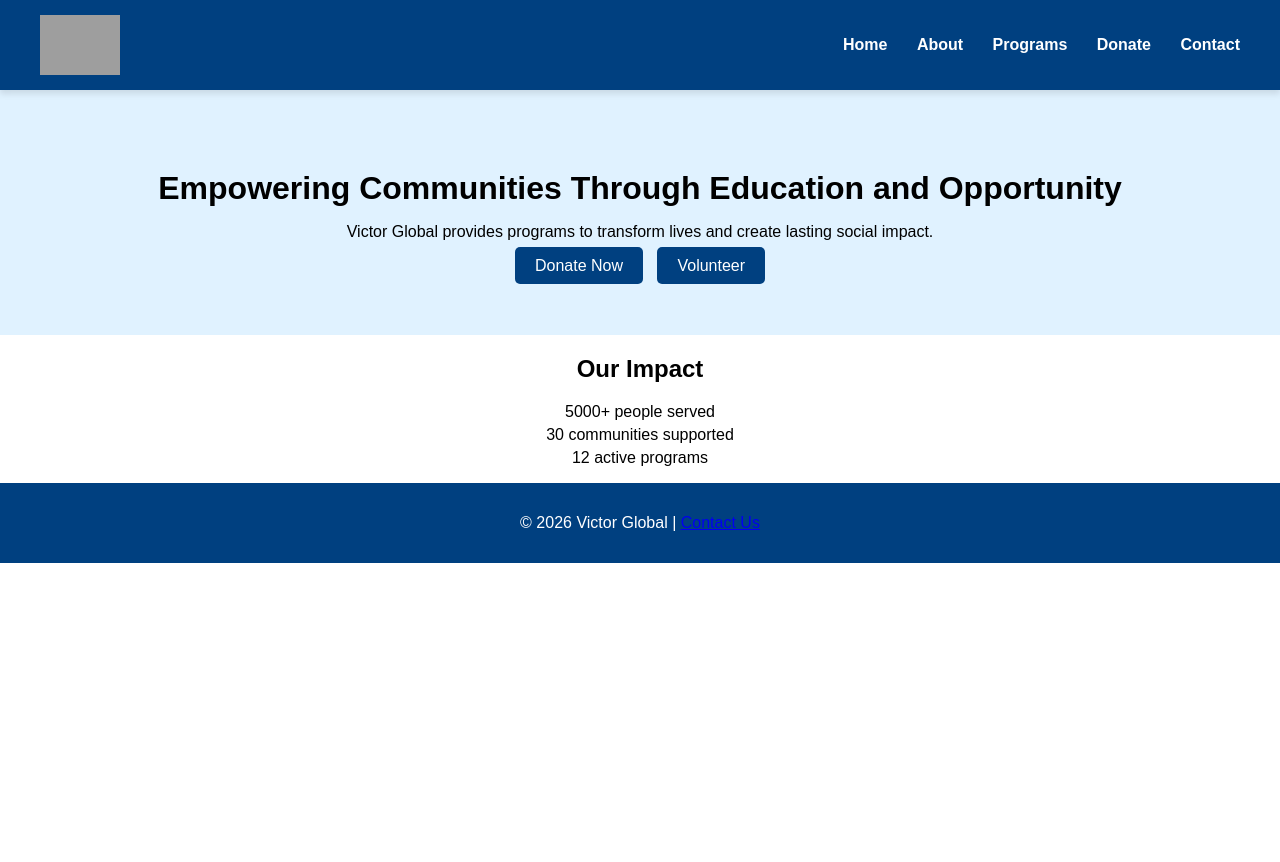
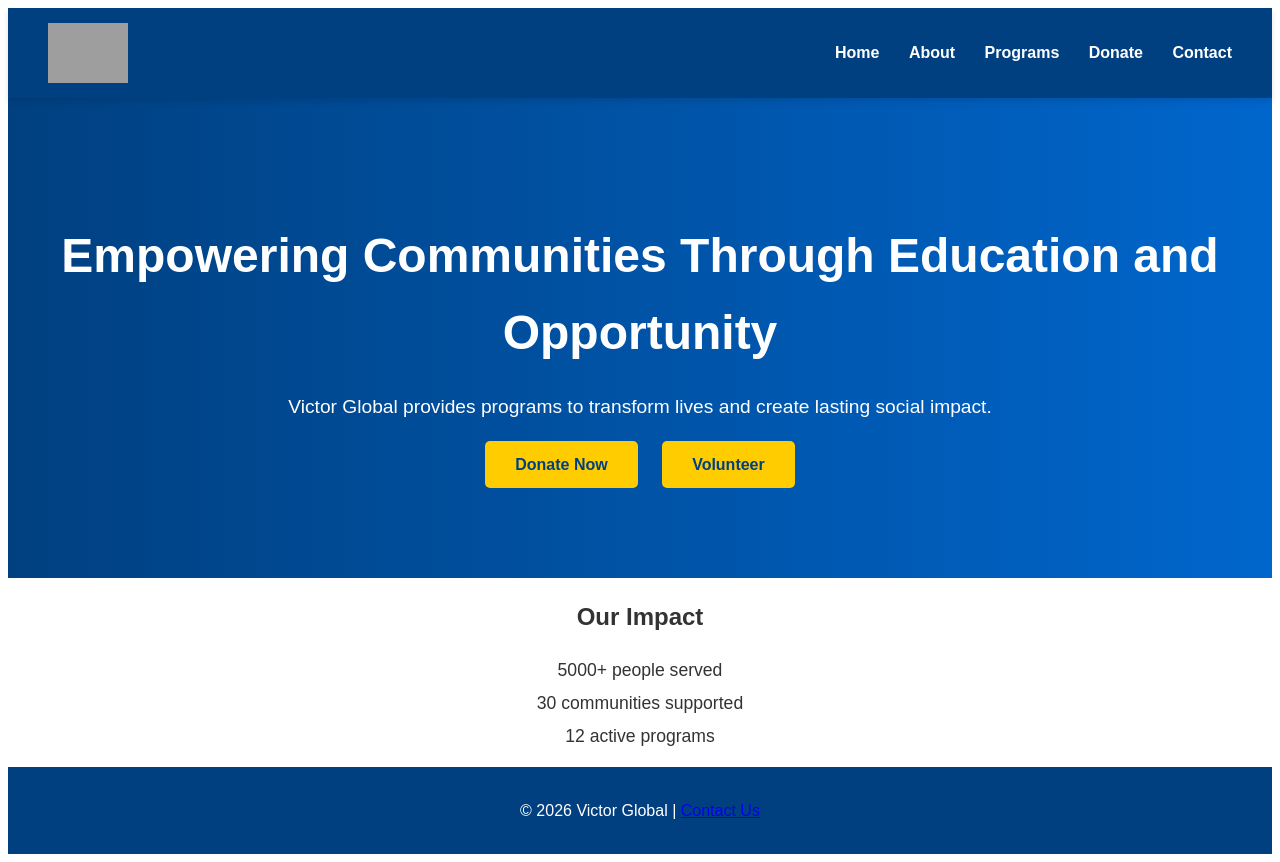
Before and after one commit to VGInitiative/victorglobal-site, a plain HTML site: page index.html in a window 1280 px wide. Before the commit the page ends 800 px from the top, so only its background shows below. Drawn offline with Linux system fonts and the light colour scheme; files that its build step writes are made by us from their sources; grey boxes are pictures that could not be loaded.

Commit message:
Update style.css

```diff
--- a/assets/ccs/style.css
+++ b/assets/ccs/style.css
@@ -1,4 +1,25 @@
-body { font-family: Arial, sans-serif; margin:0; padding:0; }
+body {
+    font-family: 'Arial', 'Helvetica', sans-serif;
+    line-height: 1.6;
+    color: #333;
+}
+
+main h1, main h2 {
+    text-align: center;
+    margin-top: 30px;
+    font-weight: 700;
+}
+
+main ul {
+    list-style: none;
+    text-align: center;
+    padding: 0;
+}
+
+main ul li {
+    margin: 10px 0;
+    font-size: 1.1rem;
+}
 header {
     background: #004080;
     color: white;
@@ -28,9 +49,56 @@ header nav a:hover {
     max-height: 60px;
     width: auto;
 }
-.hero { text-align:center; padding:60px 20px; background:#e0f2ff; }
-.hero h1 { font-size:2rem; margin-bottom:10px; }
-.hero .btn { padding:10px 20px; margin:5px; background:#004080; color:white; text-decoration:none; border-radius:5px; }
+.hero {
+    text-align: center;
+    padding: 100px 20px;
+    background: linear-gradient(to right, #004080, #0066cc);
+    color: white;
+}
+
+.hero h1 {
+    font-size: 3rem;
+    margin-bottom: 20px;
+}
+
+.hero p {
+    font-size: 1.2rem;
+    margin-bottom: 30px;
+}
+
+.hero .btn {
+    padding: 15px 30px;
+    margin: 10px;
+    background: #ffcc00;
+    color: #004080;
+    text-decoration: none;
+    font-weight: bold;
+    border-radius: 5px;
+    transition: transform 0.2s;
+}
+
+.hero .btn:hover {
+    transform: scale(1.05);
+}
+.stats {
+    display: flex;
+    justify-content: center;
+    gap: 60px;
+    margin: 40px 0;
+}
+
+.stats div {
+    background: #f2f2f2;
+    padding: 20px 40px;
+    border-radius: 10px;
+    text-align: center;
+}
+
+.stats h3 {
+    font-size: 2rem;
+    color: #004080;
+    margin-bottom: 5px;
+}
 footer { background:#004080; color:white; text-align:center; padding:15px; }
 main h1, main h2 { text-align:center; margin-top:20px; }
 main ul { list-style:none; text-align:center; padding:0; }
```
